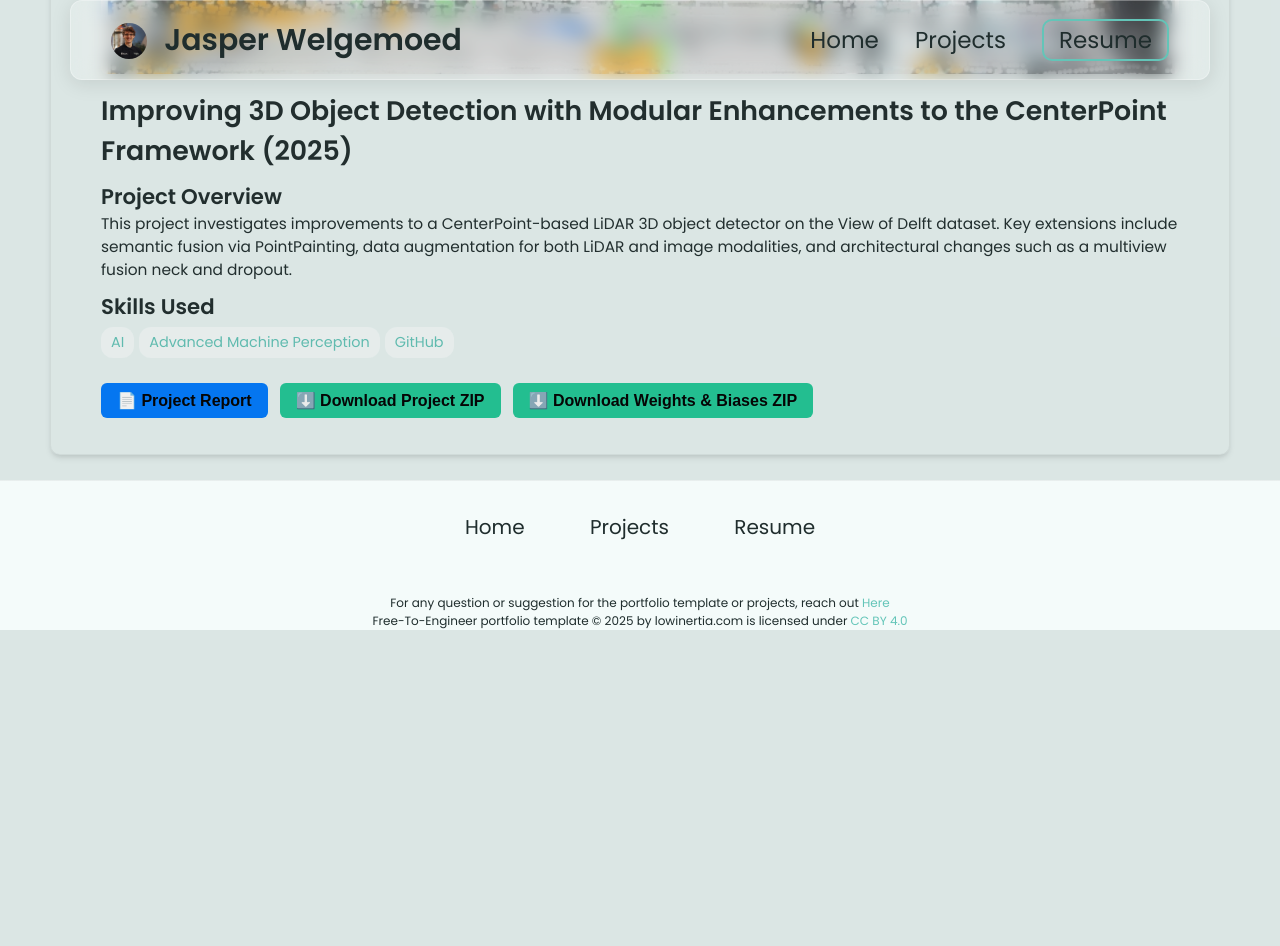
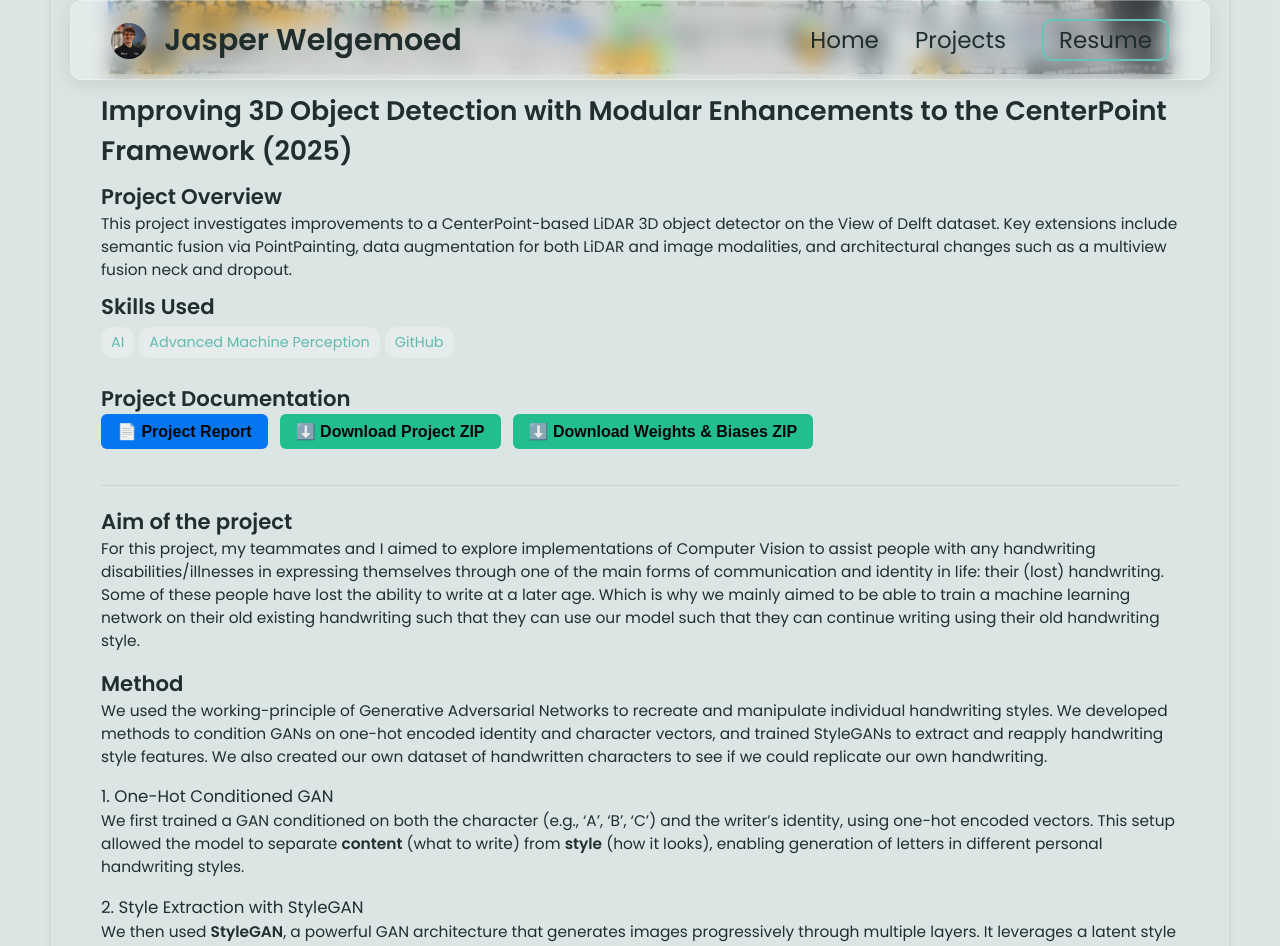
Before and after one commit to jasperwelgemoed/jasperwelgemoed.github.io, a Jekyll site: the page built from _projects/CenterpointProject/index.md, in a window 1280 px wide and 1400 px high, scrolled down 426 px. Shown: the top 946 px of the window. Built offline with Jekyll 4.4.1, drawn with Linux system fonts in a browser that asks for light colours; before the commit the page ends 1056 px from its top, so only the background shows below that; some of the changed text lies outside the part shown.

Commit message:
Update index.md

```diff
--- a/_projects/CenterpointProject/index.md
+++ b/_projects/CenterpointProject/index.md
@@ -9,7 +9,7 @@ skills:
 main-image: /PointPainting.jpg
 ---
 
-
+## Project Documentation
 <div style="display: flex; flex-wrap: wrap; gap: 12px; margin-bottom: 20px;">
 
   <a href="/assets/AMP_Final_Assignment___My_title.pdf" target="_blank" style="
@@ -47,3 +47,50 @@ main-image: /PointPainting.jpg
 
 
 </div>
+
+---
+
+## Aim of the project
+
+For this project, my teammates and I aimed to explore implementations of Computer Vision to assist people with any handwriting disabilities/illnesses in expressing themselves through one of the main forms of communication and identity in life: their (lost) handwriting. Some of these people have lost the ability to write at a later age. Which is why we mainly aimed to be able to train a machine learning network on their old existing handwriting such that they can use our model such that they can continue writing using their old handwriting style.
+
+## Method
+
+We used the working-principle of Generative Adversarial Networks to recreate and manipulate individual handwriting styles. We developed methods to condition GANs on one-hot encoded identity and character vectors, and trained StyleGANs to extract and reapply handwriting style features. We also created our own dataset of handwritten characters to see if we could replicate our own handwriting.
+
+### 1. One-Hot Conditioned GAN
+
+We first trained a GAN conditioned on both the character (e.g., 'A', 'B', 'C') and the writer's identity, using one-hot encoded vectors. This setup allowed the model to separate **content** (what to write) from **style** (how it looks), enabling generation of letters in different personal handwriting styles.
+
+### 2. Style Extraction with StyleGAN
+
+We then used **StyleGAN**, a powerful GAN architecture that generates images progressively through multiple layers. It leverages a latent style vector to control high- and low-level features such as letter shape, stroke thickness, and curvature. Using StyleGAN, we combined the latent vectors (**W**) of two samples to mix different handwriting styles—e.g., taking the structure from one and stroke style from another.
+
+<div style="display: flex; gap: 10px; justify-content: center; align-items: flex-start;">
+
+
+  <figure>
+  <img src="https://hackmd.io/_uploads/Bkj13sMakg.png" alt="StyleGAN diagram" width="400">
+  <figcaption>Figure 1: Model Pipeline Overview</figcaption>
+  </figure>
+
+  <figure>
+  <img src="https://hackmd.io/_uploads/H15YhghTJe.jpg" alt="Latent vector mixing" width="400">
+  <figcaption>Figure 2: Style generation</figcaption>
+  </figure>
+
+
+</div>
+<br>
+
+To apply this to real handwriting, we approximated the latent vector of an input image using **MSE loss**. This allowed us to embed and manipulate real handwriting styles for synthetic generation.
+
+## Results
+
+We successfully trained a StyleGAN to generate handwriting that mimics a learned style from datasets like EMNIST.
+
+<figure>
+  <img src="/_projects/GANComputerVisionProject/GANGeneration.gif" alt="Training Example" width="400">
+  <figcaption>Figure 3: GAN Handwriting Style Generation</figcaption>
+</figure>
+<br>
```
